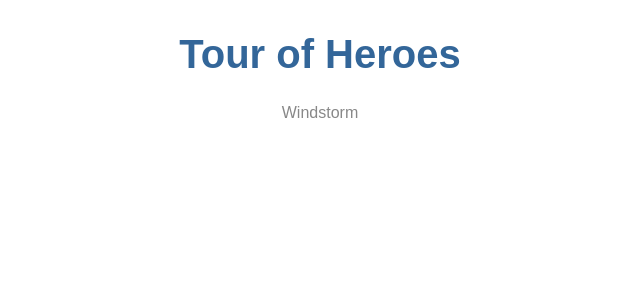
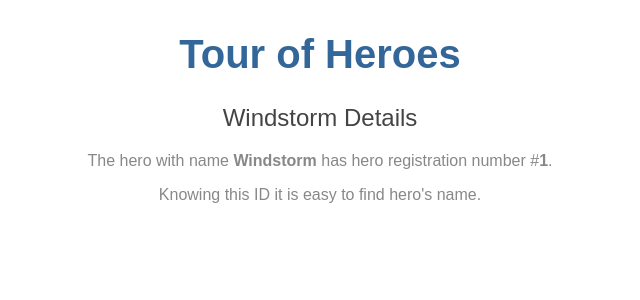
Before and after one commit to AlenPelin/angluar-tutorial, an Angular app: page / in a window 1280 px wide. Shown: the top 300 px of the page, without its empty margins (320-960 px from the left). Built offline with nearby package versions, Linux system fonts and the light colour scheme.

Commit message:
Add hero details

```diff
--- /dev/null
+++ b/src/app/hero.ts
@@ -0,0 +1,4 @@
+export class Hero {
+    id: number;
+    name: string;
+}
--- a/src/app/heroes/heroes.component.html
+++ b/src/app/heroes/heroes.component.html
@@ -1,3 +1,3 @@
-<p>
-  {{hero}}
-</p>
+<h2>{{hero.name}} Details</h2>
+<p>The hero with name <b>{{hero.name}}</b> has hero registration number #<b>{{hero.id}}</b>.</p>
+<p>Knowing this ID it is easy to find hero's name.</p>
--- a/src/app/heroes/heroes.component.ts
+++ b/src/app/heroes/heroes.component.ts
@@ -1,4 +1,5 @@
 import { Component, OnInit } from '@angular/core';
+import { Hero } from '../hero';
 
 @Component({
   selector: 'app-heroes',
@@ -9,7 +10,10 @@ export class HeroesComponent implements OnInit {
 
   constructor() { }
 
-  hero = 'Windstorm';
+  hero: Hero = {
+    id: 1,
+    name: 'Windstorm',
+  };
 
   ngOnInit() {
   }
```
